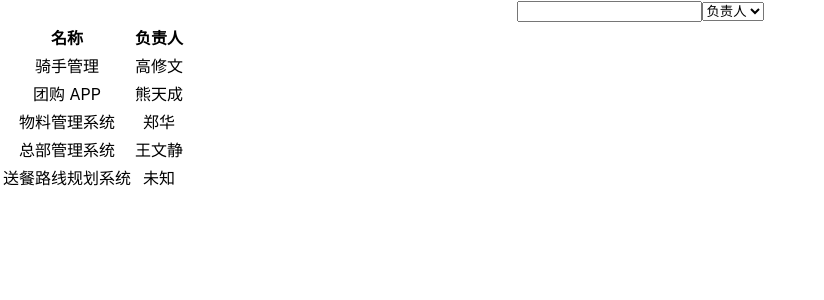
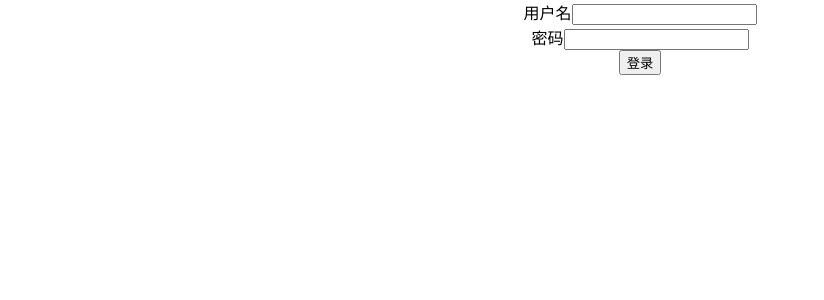
Before and after one commit to hnldlsjzt/jira, a React (Create React App) app: page / in a window 1280 px wide. Shown: the top 300 px of the page, without its empty margins (0-824 px from the left). Built offline with nearby package versions, Linux system fonts and the light colour scheme; data requests are answered from the project's data file.

Commit message:
feat: 增加login表单与login接口联调

```diff
--- a/package.json
+++ b/package.json
@@ -25,7 +25,7 @@
     "test": "react-scripts test",
     "eject": "react-scripts eject",
     "prepare": "husky install",
-    "json-server": "json-server __json_server_mock__/db.json --watch --port 3001"
+    "json-server": "json-server __json_server_mock__/db.json --watch --port 3001 --middlewares __json_server_mock__/moddleware.js"
   },
   "eslintConfig": {
     "extends": [
--- a/src/App.tsx
+++ b/src/App.tsx
@@ -2,26 +2,15 @@ import React from 'react';
 import logo from './logo.svg';
 import './App.css';
 
-import ProjectListScreens from './screens/index';
+import ProjectListScreens from './screens/project-list';
+import { LoginScreen } from 'screens/login';
 
 function App() {
     const test = 'hello';
     return (
         <div className="App">
-            {/* <header className="App-header">
-                <img src={logo} className="App-logo" alt="logo" />
-
-                <p>
-                    Edit <code>src/App.tsx</code>
-                    and save to reload. sdf
-                </p>
-
-                <div>我来加一行 试试它的格式化{test} world</div>
-                <a className="App-link" href="https://reactjs.org" target="_blank" rel="noopener noreferrer">
-                    Learn React
-                </a>
-            </header> */}
-            <ProjectListScreens />
+            {/* <ProjectListScreens /> */}
+            <LoginScreen />
         </div>
     );
 }
--- /dev/null
+++ b/src/screens/login/index.tsx
@@ -0,0 +1,40 @@
+import { FormEvent } from 'react';
+export const LoginScreen = () => {
+    const apiUrl = process.env.REACT_APP_API_URL;
+
+    const login = (param: { username: string; password: string }) => {
+        fetch(`${apiUrl}/login`, {
+            method: 'POST',
+            headers: {
+                'Content-Type': 'application/json',
+            },
+            body: null,
+        }).then(async (res) => {
+            if (res?.ok) {
+                console.log(await res.json());
+            }
+        });
+    };
+    const hanleSubmit = (event: FormEvent<HTMLFormElement>) => {
+        // 阻止默认表单提交行为
+        event?.preventDefault();
+        const username = (event?.currentTarget?.elements[0] as HTMLInputElement)?.value;
+        const password = (event?.currentTarget?.elements[1] as HTMLInputElement)?.value;
+        console.log(username, password);
+
+        login({ username, password });
+    };
+    return (
+        <form onSubmit={hanleSubmit}>
+            <div>
+                <label htmlFor="usename">用户名</label>
+                <input type="text" id="username" />
+            </div>
+            <div>
+                <label htmlFor="password">密码</label>
+                <input type="password" name="" id="password" />
+            </div>
+            <button type="submit">登录</button>
+        </form>
+    );
+};
--- a/src/screens/index.tsx
+++ b/src/screens/project-list/index.tsx
@@ -23,7 +23,7 @@ const ProjectListScreens = () => {
     useEffect(() => {
         fetch(`${apiUrl}/projects?${qs.stringify(clearObject(debounceParam))}`).then(async (res) => {
             if (res.ok) {
-                console.log(res);
+                // console.log(res);
                 setList((await res?.json()) || []);
             }
         });
--- a/src/utils/index.ts
+++ b/src/utils/index.ts
@@ -41,3 +41,19 @@ export const useDebounce = <V>(value: V, delay?: number) => {
     }, [value, delay]);
     return debounceValue;
 };
+
+
+export const useArray = <T>(initialArray: T[]) => {
+    const [value, setValue] = useState(initialArray)
+    return {
+        value,
+        setValue,
+        clear: () => setValue([]),
+        add: (item: T) => setValue([...value, item]),
+        removeIndex: (index: number) => {
+            const arr = [...value]
+            arr.splice(index, 1)
+            setValue(arr)
+        },
+    }
+};
```
Also changed, not shown: __json_server_mock__/moddleware.js (added, +19 -0 lines), src/screens/project-list/interface.ts (renamed from src/screens/interface.ts), src/screens/project-list/list.tsx (renamed from src/screens/list.tsx), src/screens/project-list/search-panel.tsx (renamed from src/screens/search-panel.tsx).
